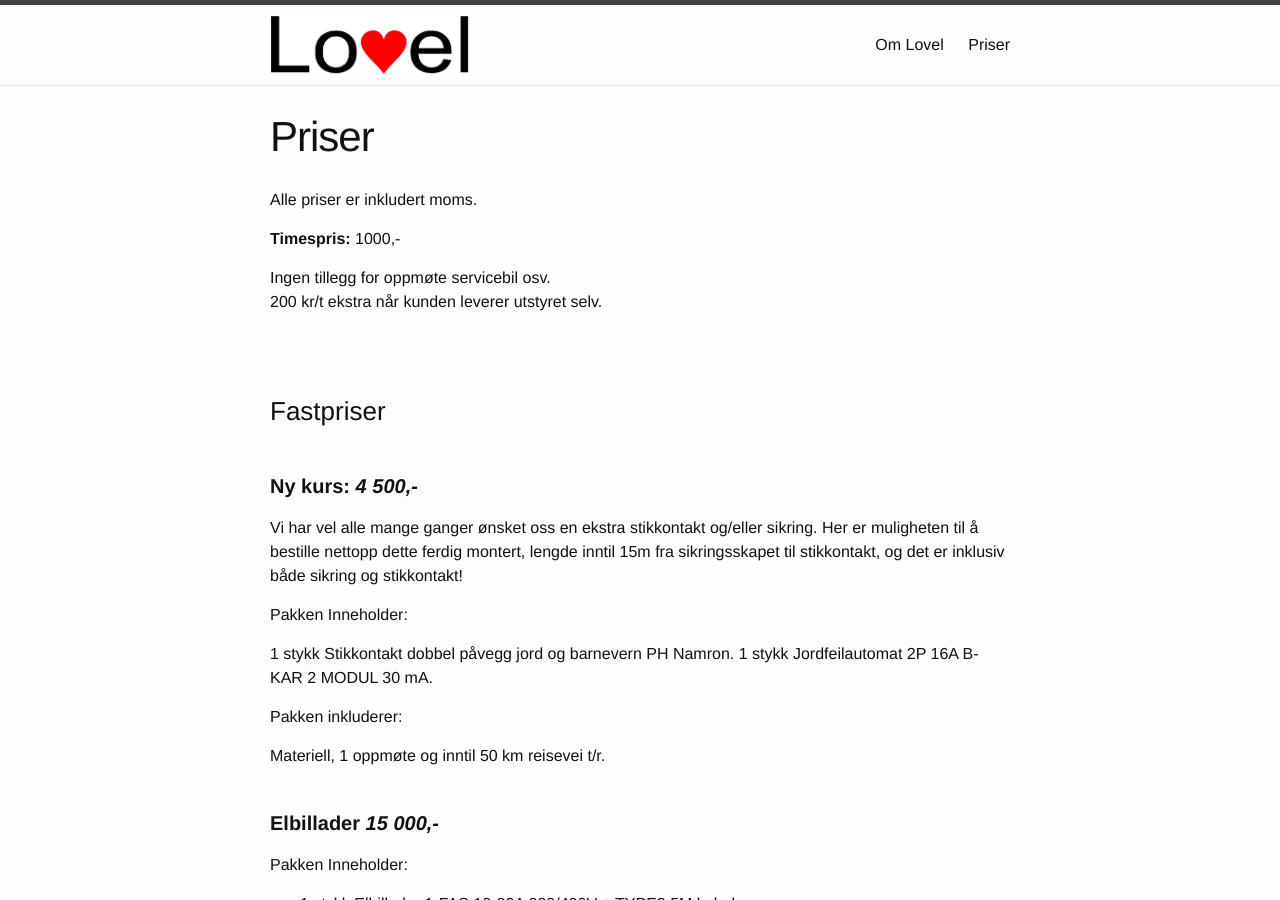
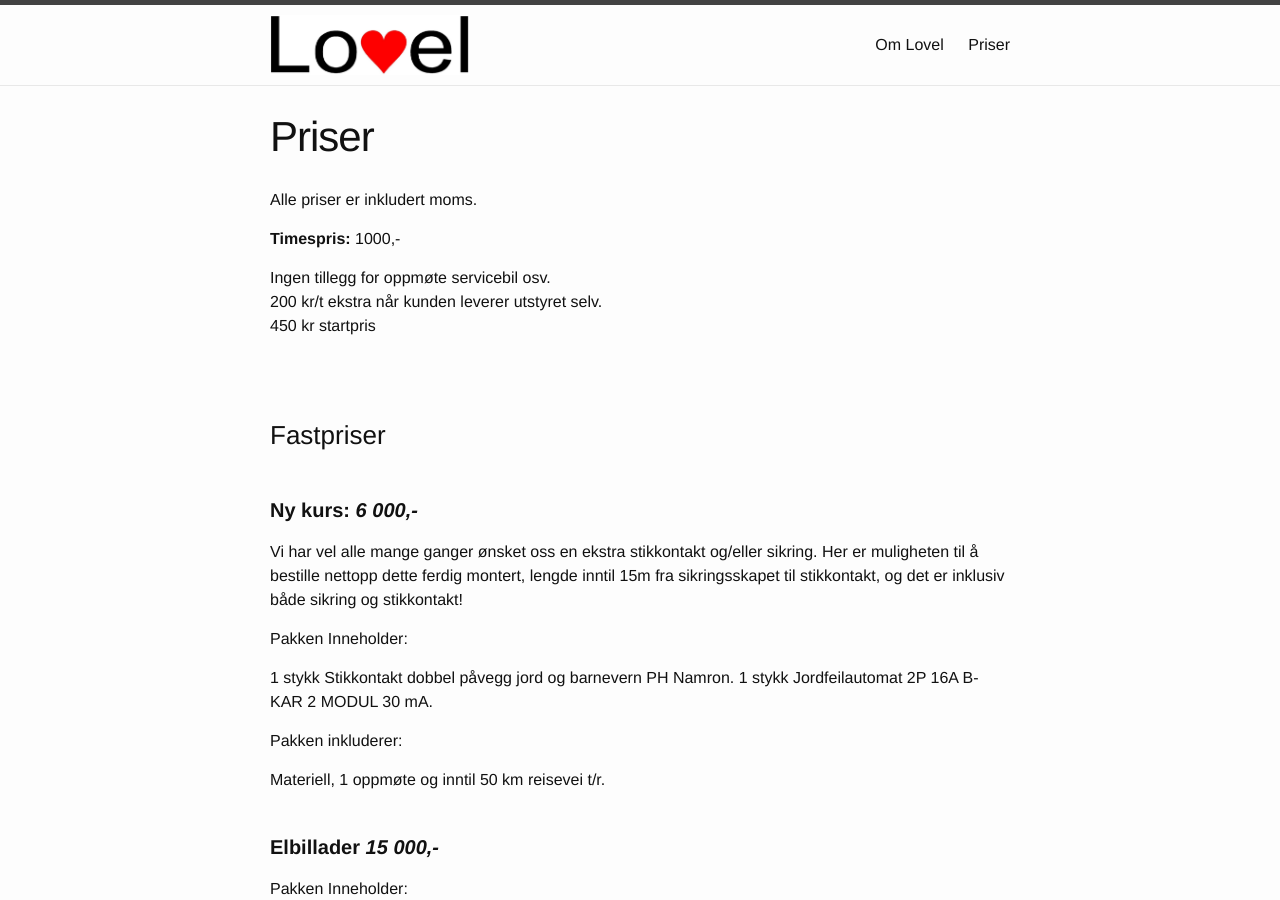
Before and after one commit to ruhau/lovel.no, a Jekyll site: the page built from priser.md, in a window 1280 px wide and 900 px high. Built offline with Jekyll 4.4.1, drawn with Linux system fonts in a browser that asks for light colours.

Commit message:
Update priser.md

```diff
--- a/priser.md
+++ b/priser.md
@@ -9,13 +9,14 @@ Alle priser er inkludert moms.
 **Timespris:** 1000,-
 
 Ingen tillegg for oppmøte servicebil osv.<br>
-200 kr/t ekstra når kunden leverer utstyret selv.
+200 kr/t ekstra når kunden leverer utstyret selv.<br>
+450 kr startpris
 
 <br><br>
 
 ### Fastpriser
 
-#### Ny kurs: *4 500,-*
+#### Ny kurs: *6 000,-*
 
 Vi har vel alle mange ganger ønsket oss en ekstra stikkontakt og/eller sikring. Her er muligheten til å bestille nettopp dette ferdig montert, lengde inntil 15m fra sikringsskapet til stikkontakt, og det er inklusiv både sikring og stikkontakt!
 
```
